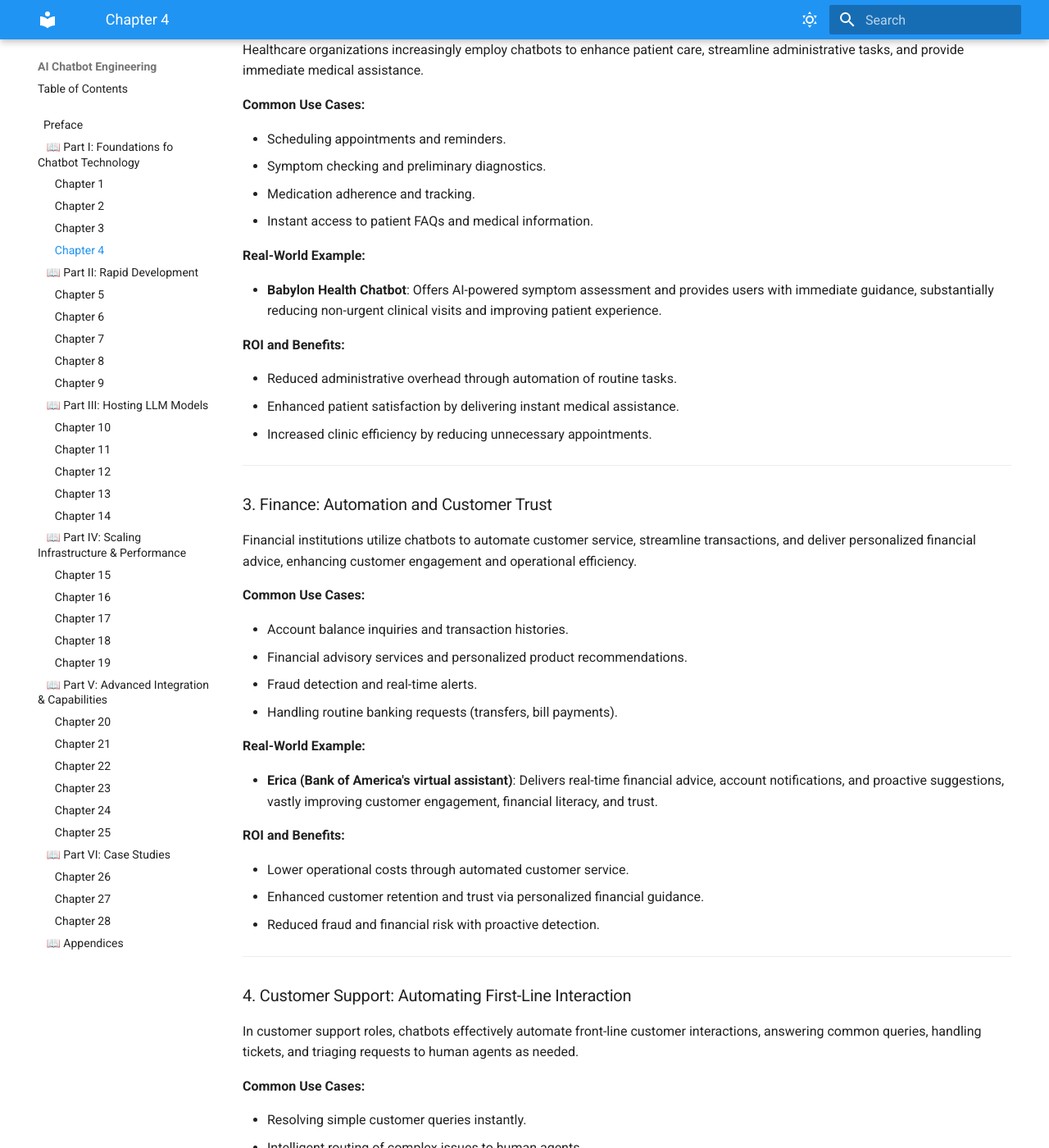
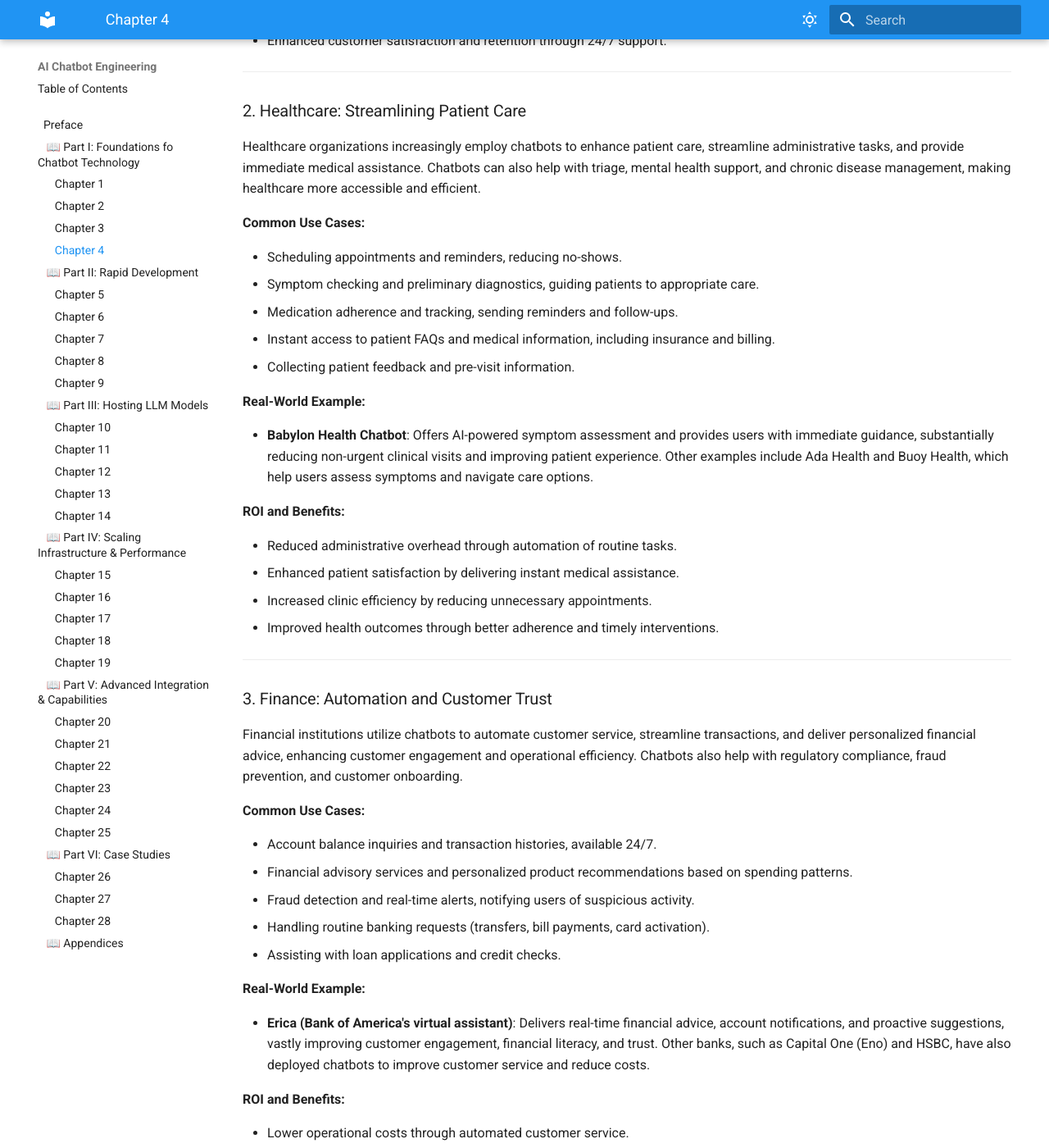
Before and after one commit to McKlay/ai-chatbot-engineering, an MkDocs documentation site: the page built from docs/chapter4.md, in a window 1280 px wide and 1400 px high, scrolled down 1047 px. Shown: the whole window at 82% size. Built offline with MkDocs 1.6.1 and Material for MkDocs 9.7.7, drawn with Linux system fonts in a browser that asks for light colours; some of the changed text lies outside the part shown.

```diff
--- a/docs/chapter4.md
+++ b/docs/chapter4.md
@@ -11,99 +11,112 @@ With a firm grasp on chatbot fundamentals and technical foundations, it's time t
 
 ---
 
+
 ## Industry-Specific Examples
 
 ### 1. E-commerce: Enhancing Customer Experience and Sales
 
-In E-commerce, chatbots serve as virtual shopping assistants, facilitating personalized shopping experiences, instant support, and real-time recommendations.
+In E-commerce, chatbots serve as virtual shopping assistants, facilitating personalized shopping experiences, instant support, and real-time recommendations. They can proactively engage users, upsell complementary products, and provide post-purchase support, all of which contribute to a seamless customer journey.
 
 **Common Use Cases:**
 
-* Personalized product recommendations.
-* Order tracking and shipment updates.
-* Instant answers to FAQs (shipping, returns, refunds).
-* Abandoned cart recovery.
+* Personalized product recommendations based on browsing and purchase history.
+* Order tracking and shipment updates with real-time notifications.
+* Instant answers to FAQs (shipping, returns, refunds, sizing, payment options).
+* Abandoned cart recovery through timely reminders and incentives.
+* Handling returns and exchanges automatically.
 
 **Real-World Example:**
 
-* **H\&M's chatbot on Kik Messenger**: Users share their style preferences, and the chatbot recommends personalized clothing items, significantly increasing user engagement and driving higher sales conversions.
+* **H\&M's chatbot on Kik Messenger**: Users share their style preferences, and the chatbot recommends personalized clothing items, significantly increasing user engagement and driving higher sales conversions. Other brands, like Sephora and eBay, have also leveraged chatbots to boost sales and customer loyalty.
 
 **ROI and Benefits:**
 
 * Increased conversion rates by delivering personalized product suggestions.
 * Reduction in cart abandonment through timely chatbot interventions.
 * Significant cost reductions by automating routine customer queries.
+* Enhanced customer satisfaction and retention through 24/7 support.
 
 ---
 
+
 ### 2. Healthcare: Streamlining Patient Care
 
-Healthcare organizations increasingly employ chatbots to enhance patient care, streamline administrative tasks, and provide immediate medical assistance.
+Healthcare organizations increasingly employ chatbots to enhance patient care, streamline administrative tasks, and provide immediate medical assistance. Chatbots can also help with triage, mental health support, and chronic disease management, making healthcare more accessible and efficient.
 
 **Common Use Cases:**
 
-* Scheduling appointments and reminders.
-* Symptom checking and preliminary diagnostics.
-* Medication adherence and tracking.
-* Instant access to patient FAQs and medical information.
+* Scheduling appointments and reminders, reducing no-shows.
+* Symptom checking and preliminary diagnostics, guiding patients to appropriate care.
+* Medication adherence and tracking, sending reminders and follow-ups.
+* Instant access to patient FAQs and medical information, including insurance and billing.
+* Collecting patient feedback and pre-visit information.
 
 **Real-World Example:**
 
-* **Babylon Health Chatbot**: Offers AI-powered symptom assessment and provides users with immediate guidance, substantially reducing non-urgent clinical visits and improving patient experience.
+* **Babylon Health Chatbot**: Offers AI-powered symptom assessment and provides users with immediate guidance, substantially reducing non-urgent clinical visits and improving patient experience. Other examples include Ada Health and Buoy Health, which help users assess symptoms and navigate care options.
 
 **ROI and Benefits:**
 
 * Reduced administrative overhead through automation of routine tasks.
 * Enhanced patient satisfaction by delivering instant medical assistance.
 * Increased clinic efficiency by reducing unnecessary appointments.
+* Improved health outcomes through better adherence and timely interventions.
 
 ---
 
+
 ### 3. Finance: Automation and Customer Trust
 
-Financial institutions utilize chatbots to automate customer service, streamline transactions, and deliver personalized financial advice, enhancing customer engagement and operational efficiency.
+Financial institutions utilize chatbots to automate customer service, streamline transactions, and deliver personalized financial advice, enhancing customer engagement and operational efficiency. Chatbots also help with regulatory compliance, fraud prevention, and customer onboarding.
 
 **Common Use Cases:**
 
-* Account balance inquiries and transaction histories.
-* Financial advisory services and personalized product recommendations.
-* Fraud detection and real-time alerts.
-* Handling routine banking requests (transfers, bill payments).
+* Account balance inquiries and transaction histories, available 24/7.
+* Financial advisory services and personalized product recommendations based on spending patterns.
+* Fraud detection and real-time alerts, notifying users of suspicious activity.
+* Handling routine banking requests (transfers, bill payments, card activation).
+* Assisting with loan applications and credit checks.
 
 **Real-World Example:**
 
-* **Erica (Bank of America's virtual assistant)**: Delivers real-time financial advice, account notifications, and proactive suggestions, vastly improving customer engagement, financial literacy, and trust.
+* **Erica (Bank of America's virtual assistant)**: Delivers real-time financial advice, account notifications, and proactive suggestions, vastly improving customer engagement, financial literacy, and trust. Other banks, such as Capital One (Eno) and HSBC, have also deployed chatbots to improve customer service and reduce costs.
 
 **ROI and Benefits:**
 
 * Lower operational costs through automated customer service.
 * Enhanced customer retention and trust via personalized financial guidance.
 * Reduced fraud and financial risk with proactive detection.
+* Improved compliance and auditability through automated record-keeping.
 
 ---
 
+
 ### 4. Customer Support: Automating First-Line Interaction
 
-In customer support roles, chatbots effectively automate front-line customer interactions, answering common queries, handling tickets, and triaging requests to human agents as needed.
+In customer support roles, chatbots effectively automate front-line customer interactions, answering common queries, handling tickets, and triaging requests to human agents as needed. Chatbots can also collect customer feedback, escalate urgent issues, and provide consistent support across multiple channels (web, mobile, social media).
 
 **Common Use Cases:**
 
-* Resolving simple customer queries instantly.
-* Intelligent routing of complex issues to human agents.
-* Maintaining 24/7 customer availability.
-* Providing multilingual support instantly.
+* Resolving simple customer queries instantly, such as password resets or order status.
+* Intelligent routing of complex issues to human agents, reducing wait times.
+* Maintaining 24/7 customer availability, even during holidays and peak times.
+* Providing multilingual support instantly, expanding global reach.
+* Collecting customer satisfaction surveys and feedback.
 
 **Real-World Example:**
 
-* **Zendesk Answer Bot**: Handles common support queries instantly, significantly reducing ticket volume and improving support team productivity.
+* **Zendesk Answer Bot**: Handles common support queries instantly, significantly reducing ticket volume and improving support team productivity. Other companies, like KLM Royal Dutch Airlines and Amtrak, have used chatbots to handle millions of customer interactions annually.
 
 **ROI and Benefits:**
 
 * Significant cost savings from reduced customer support staffing needs.
 * Increased customer satisfaction due to instant response times.
 * Higher support-team productivity by handling high-volume, repetitive tasks.
+* Improved consistency and quality of support across channels.
 
 ---
+
 
 ## Detailed Case Studies: ROI Analysis
 
@@ -111,8 +124,9 @@ In customer support roles, chatbots effectively automate front-line customer int
 
 **Company:** Sephora (Cosmetics Retailer)
 
+
 **Scenario:**
-Sephora implemented a chatbot via Facebook Messenger to offer product recommendations, beauty tips, and appointment scheduling.
+Sephora implemented a chatbot via Facebook Messenger to offer product recommendations, beauty tips, and appointment scheduling. The chatbot also provided personalized quizzes and virtual try-on experiences, further engaging customers.
 
 **Results:**
 
@@ -129,8 +143,9 @@ Sephora’s chatbot investment demonstrated clear ROI through increased sales co
 
 **Company:** Northwell Health
 
+
 **Scenario:**
-Implemented a chatbot to streamline patient inquiries, provide immediate symptom-checking capabilities, and automate scheduling appointments.
+Implemented a chatbot to streamline patient inquiries, provide immediate symptom-checking capabilities, and automate scheduling appointments. The chatbot also sent medication reminders and collected pre-visit information, reducing paperwork and improving care coordination.
 
 **Results:**
 
@@ -147,8 +162,9 @@ The chatbot delivered clear operational and patient-care benefits, significantly
 
 **Company:** JPMorgan Chase
 
+
 **Scenario:**
-Introduced a chatbot assistant to handle routine financial inquiries, account management, and personalized financial advice.
+Introduced a chatbot assistant to handle routine financial inquiries, account management, and personalized financial advice. The assistant also provided proactive fraud alerts and helped users set financial goals.
 
 **Results:**
 
@@ -165,8 +181,9 @@ This financial chatbot strategy resulted in measurable cost savings and elevated
 
 **Company:** Vodafone
 
+
 **Scenario:**
-Vodafone implemented a chatbot for its global customer-support network to handle high-volume customer inquiries and deliver instant resolutions.
+Vodafone implemented a chatbot for its global customer-support network to handle high-volume customer inquiries and deliver instant resolutions. The chatbot supported multiple languages and integrated with backend systems to provide real-time account updates.
 
 **Results:**
 
@@ -179,9 +196,12 @@ Vodafone’s deployment of the chatbot transformed its customer service capabili
 
 ---
 
+
 ## Conclusion: Chatbots Deliver Measurable Business Impact
 
 From these compelling industry-specific scenarios and detailed case studies, the conclusion is clear: well-implemented chatbot solutions offer substantial, measurable ROI. By automating repetitive tasks, providing rapid and personalized customer engagement, and integrating seamlessly into broader business workflows, chatbots consistently demonstrate their value across industries.
+
+Beyond cost savings and efficiency, chatbots drive innovation by enabling new business models, supporting omnichannel strategies, and unlocking data-driven insights from customer interactions. As AI capabilities continue to advance, the strategic importance of chatbots will only grow.
 
 As we conclude Part 1, you now have an in-depth understanding of the chatbot landscape—its historical progression, the powerful technology behind conversational AI, core technical components, and, importantly, the business-driven adoption and tangible returns chatbots deliver.
 
```
